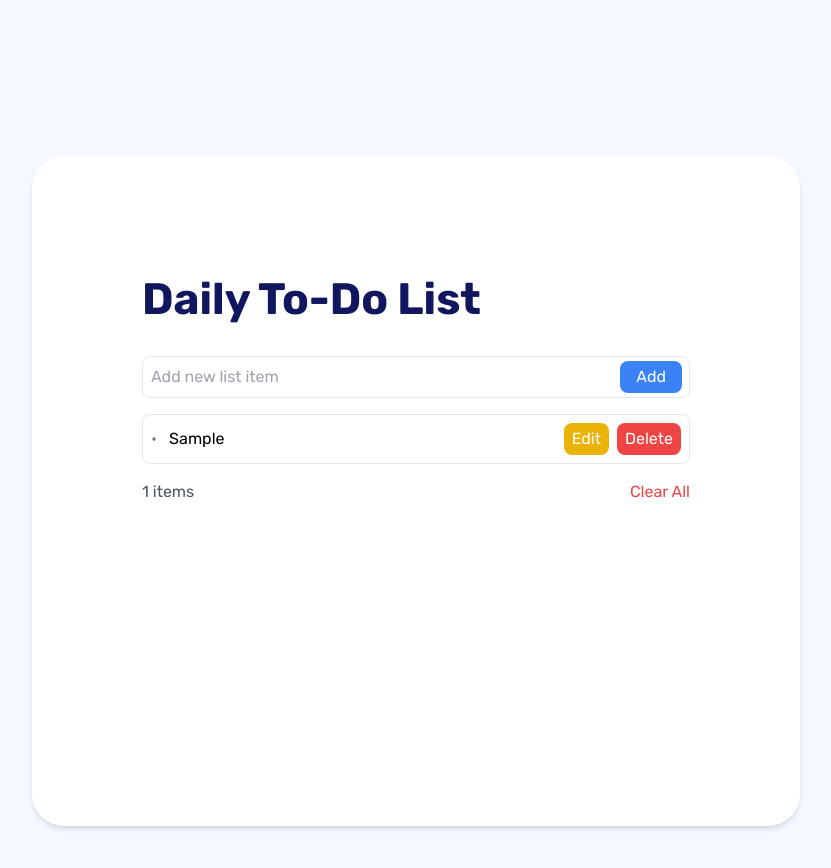
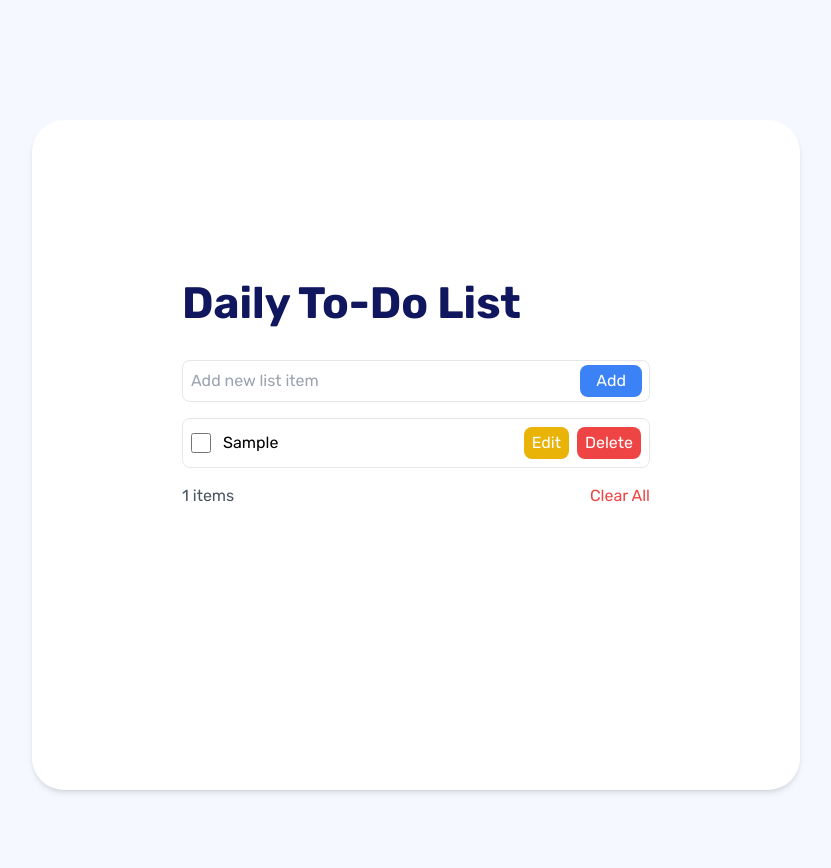
Before and after one commit to kottarivaibhav/EG_Assessment, a React (Vite) app: page / in a window 1280 px wide. Both pictures are taken after typing "Sample" into the empty fields and a click on the button "Add". Shown: the top 868 px of the page, without its empty margins (224-1055 px from the left). Built offline with nearby package versions, Linux system fonts and the light colour scheme.

Commit message:
todo add updated

```diff
--- a/src/components/ToDoApp.jsx
+++ b/src/components/ToDoApp.jsx
@@ -61,8 +61,15 @@ const ToDoApp = () => {
     setEditTaskText('');
   };
 
+  // Handle key press for adding a task
+  const handleKeyPress = (e) => {
+    if (e.key === 'Enter') {
+      addTask();
+    }
+  };
+
   return (
-    <div className="bg-white rounded-[32px] shadow-md p-[110px] w-[1000px] h-[670px] ml-[256px] mr-[256px] mt-[156px] mb-[156px]">
+    <div className="bg-white rounded-[32px] shadow-md p-[150px] w-[1000px] h-[670px] ml-[256px] mr-[256px] mt-[120px] mb-[120px]">
       <h1 className="text-[44px] font-semibold text-left mb-6 font-rubik w-[360px]" style={{ color: '#11175E' }}>
         Daily To-Do List
       </h1>
@@ -71,6 +78,7 @@ const ToDoApp = () => {
           type="text"
           value={newTask}
           onChange={(e) => setNewTask(e.target.value)}
+          onKeyPress={handleKeyPress}
           placeholder="Add new list item"
           className="border rounded-lg flex-grow p-2 pr-16 h-[110]"
         />
--- a/src/components/ToDoItem.jsx
+++ b/src/components/ToDoItem.jsx
@@ -7,12 +7,12 @@ const ToDoItem = ({ task, onToggle, onDelete, onEdit, isEditing, editTaskText, s
         task.completed ? 'bg-green-100 text-green-500' : 'hover:bg-gray-100'
       }`}
     >
-      <div
-        className={`mr-3 cursor-pointer ${task.completed ? 'text-green-500' : 'text-gray-500'}`}
-        onClick={onToggle}
-      >
-        {task.completed ? '✓' : '•'}
-      </div>
+      <input
+        type="checkbox"
+        checked={task.completed}
+        onChange={onToggle}
+        className="mr-3 cursor-pointer form-checkbox h-5 w-5 text-green-500"
+      />
       {isEditing ? (
         <input
           type="text"
```
